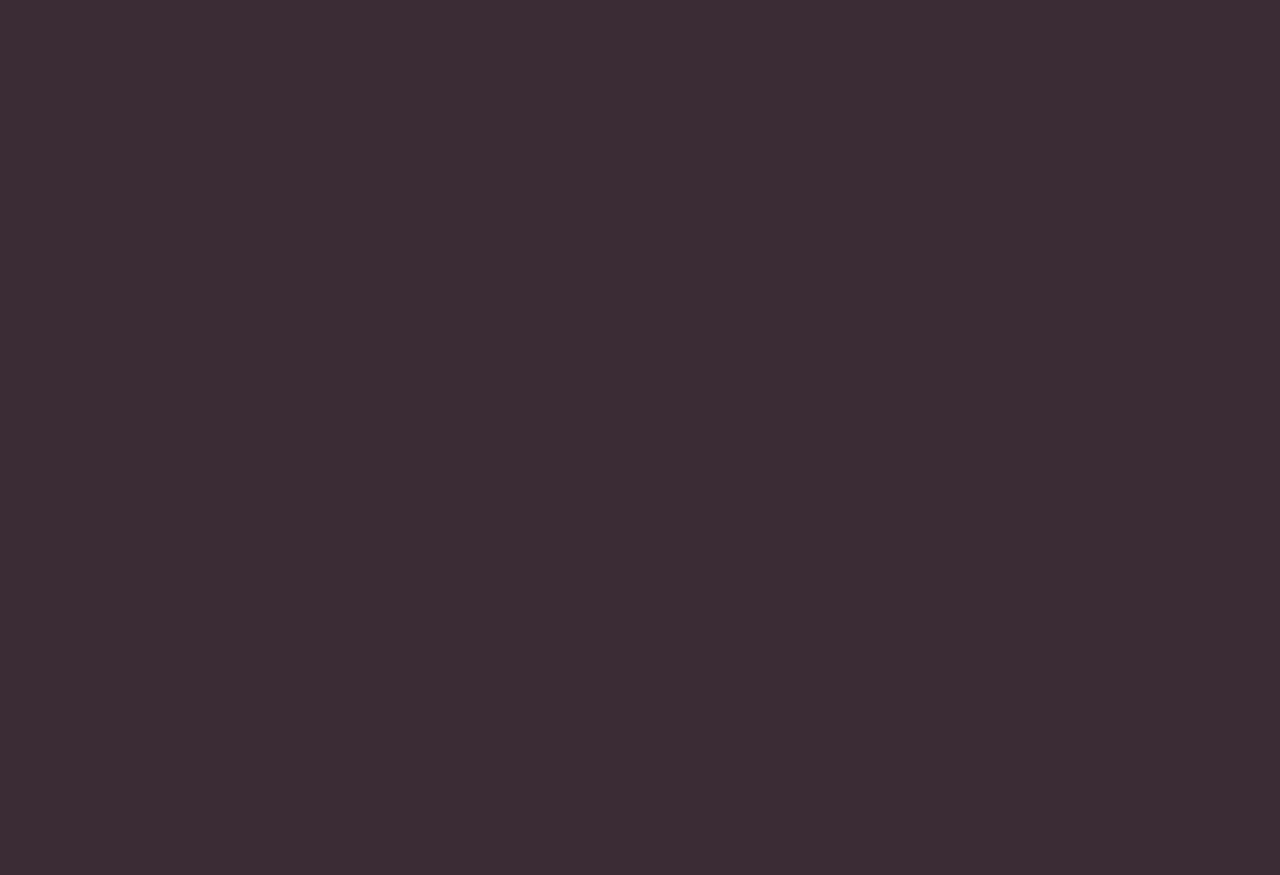
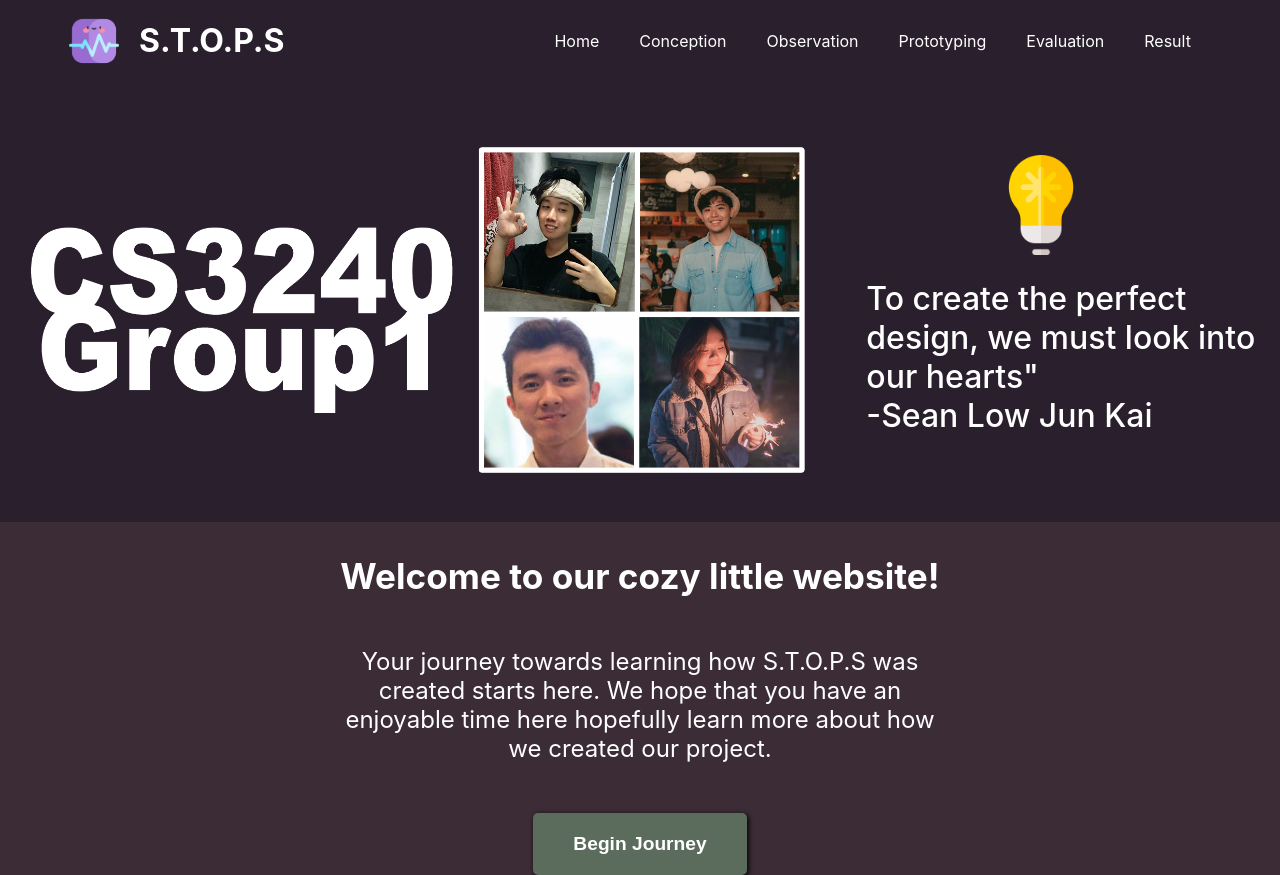
Before and after one commit to cs3240-group1/portfolio, a React (Create React App) app: page /portfolio/result in a window 1280 px wide. Before the commit the page ends 800 px from the top, so only its background shows below. Built offline with nearby package versions, Linux system fonts and the light colour scheme.

Commit message:
fix homepage path

```diff
--- a/src/App.js
+++ b/src/App.js
@@ -13,7 +13,7 @@ function App() {
   return (
       <main>
           <Switch>
-              <Route path="/" component={Home} exact />
+              <Route path="" component={Home} exact/>
               <Route path="/conception" component={Conception} exact/>
               <Route path="/observation" component={Observation} exact/>
               <Route path="/prototyping" component={Prototyping} exact/>
--- a/src/components/Header.js
+++ b/src/components/Header.js
@@ -11,7 +11,7 @@ function Header() {
                 <h1>S.T.O.P.S</h1>
             </div>
             <div className="navbar">
-                <Link to="/"><h1>Home</h1></Link>
+                <Link to=""><h1>Home</h1></Link>
                 <Link to="/conception"><h1>Conception</h1></Link>
                 <Link to="/observation"><h1>Observation</h1></Link>
                 <Link to="/prototyping"><h1>Prototyping</h1></Link>
```
